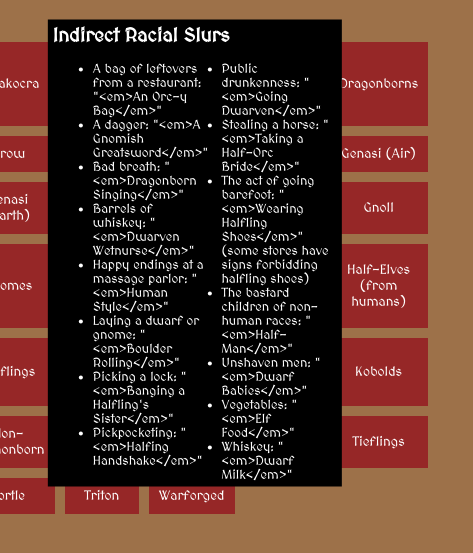
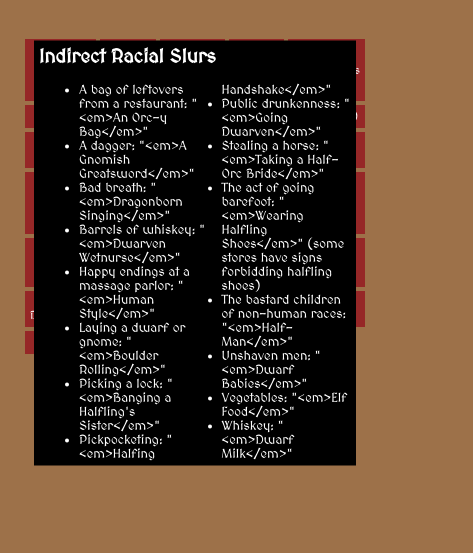
Before and after one commit to cassiopeiaoli/dnd-racial-slurs-app, a plain HTML site: page index.html in a window 390 px wide. Both pictures are taken after a click on the button "Indirect Racial Slurs". Shown: the part 169-722 px from the top of the page, 473 px wide, since content can reach past the window. Drawn offline with Linux system fonts and the light colour scheme.

Commit message:
updated rwd

```diff
--- a/style.css
+++ b/style.css
@@ -67,3 +67,15 @@ button:hover {
   -webkit-columns: 2;
   -moz-columns: 2;
 }
+
+@media screen and (max-width: 400px) {
+    button {
+        margin: 2px;
+        padding: 5px;
+        font-size: 0.7rem;
+    }
+
+    .slurs {
+        width: 80vw;
+    }
+}
```
